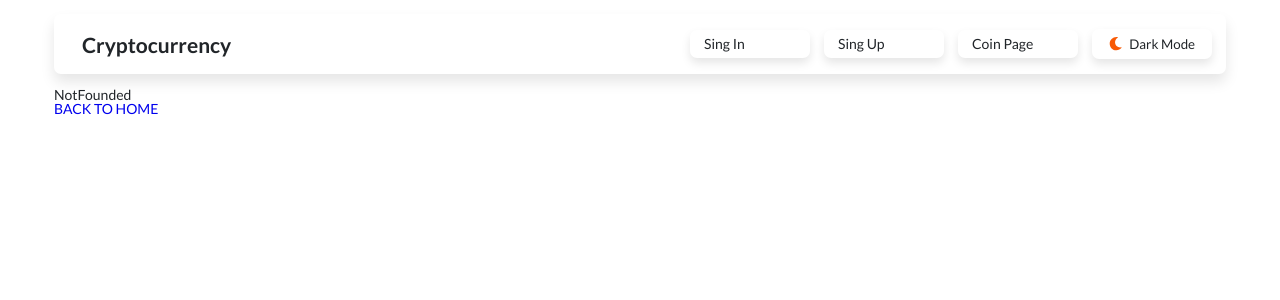
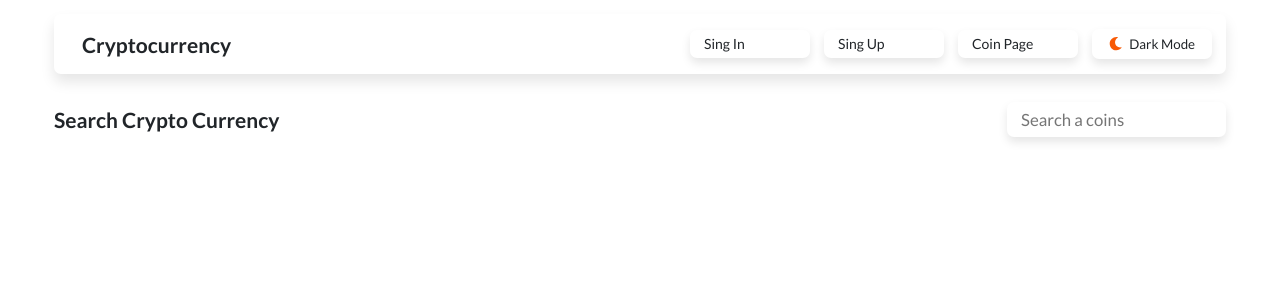
Before and after one commit to webioann/cryptocurrency, a React app: page /coinpage in a window 1280 px wide. Shown: the top 300 px of the page. Built offline with nearby package versions, Linux system fonts and the light colour scheme.

Commit message:
coin search and fix React-router work with Webpack

```diff
--- a/src/App/App.tsx
+++ b/src/App/App.tsx
@@ -17,10 +17,10 @@ const  App:React.FC = () => {
       <Navbar/>
       <Routes>
         <Route path="/" element={<HomePage/>}/>
-        <Route path="/coin-page" element={<CoinPage/>}/>
+        <Route path="/coinpage" element={<CoinPage/>}/>
         <Route path="/account" element={<Account/>}/>
-        <Route path="/sing-in" element={<SingIn/>}/>
-        <Route path="/sing-up" element={<SingUp/>}/>
+        <Route path="/singin" element={<SingIn/>}/>
+        <Route path="/singup" element={<SingUp/>}/>
         <Route path="*" element={<NotFounded/>}/>
       </Routes>
     </Container>
--- a/src/components/CoinPage/CoinPage.tsx
+++ b/src/components/CoinPage/CoinPage.tsx
@@ -1,12 +1,11 @@
 import React from 'react'
-import { Link } from 'react-router-dom'
+import CoinSearch from '../CoinSearch/CoinSearch'
 
-const CoinPage = () => {
+const CoinPage:React.FC = () => {
 
     return (
         <div>
-            <p>CoinPage</p>
-            <Link to="/">GO HOME</Link>
+            <CoinSearch/>
         </div>
     )
 }
--- /dev/null
+++ b/src/components/CoinSearch/CoinSearch.tsx
@@ -0,0 +1,16 @@
+import React,{ useState,useEffect } from 'react'
+import './coin-search.scss'
+
+const CoinSearch:React.FC = () => {
+
+    return (
+        <div className='coin-search'>
+            <h2>Search Crypto Currency</h2>
+            <form>
+                <input type='text' placeholder='Search a coins'/>
+            </form>
+        </div>
+    )
+}
+
+export default CoinSearch;
--- /dev/null
+++ b/src/components/CoinSearch/coin-search.scss
@@ -0,0 +1,18 @@
+@import '../../App/index.scss';
+
+.coin-search{
+    display: flex;
+    align-items: center;
+    padding: 1rem 0;
+    color: $text-dark;
+    h2{
+        display: flex;
+        flex: 1 1 auto;
+    }
+    input{
+        font-size: 1.2rem ;
+        box-shadow: 0px 5px 10px 0px rgba(0,0,0,0.1);
+        border-radius: 0.5rem;
+        padding: 0.5rem 1rem;
+    }
+}
--- a/src/components/Navbar/Navbar.tsx
+++ b/src/components/Navbar/Navbar.tsx
@@ -20,9 +20,9 @@ const Navbar:React.FC = () => {
                 <Link to="/" className={`logo ${color_theme}`}>Cryptocurrency</Link>
             </div>
             <div className={active ? 'menu active' : 'menu'}>
-                <Link to="/sing-in" className={`link ${color_theme}`}>Sing In</Link>
-                <Link to="/sing-up" className={`link ${color_theme}`}>Sing Up</Link>
-                <Link to="/coin-page" className={`link ${color_theme}`}>Coin Page</Link>
+                <Link to="/singin" className={`link ${color_theme}`}>Sing In</Link>
+                <Link to="/singup" className={`link ${color_theme}`}>Sing Up</Link>
+                <Link to="/coinpage" className={`link ${color_theme}`}>Coin Page</Link>
                 <ThemeToggle/>
             </div>
             <div  onClick={() => setActive(!active)}>
--- a/webpack.config.js
+++ b/webpack.config.js
@@ -11,9 +11,13 @@ module.exports = {
     output: {
         filename: "[name].[hash:4].js",
         path: path.resolve( __dirname,"build" ),
+        // down code string for correct work with React-Router
+        publicPath: '/'
     },
     devServer: {
         port: 8001,
+        // down code string for correct work with React-Router
+        historyApiFallback: true,
     },
     plugins: [
         new HTMLWebpackPlugin({ template : 'src/index.html' }),
```
